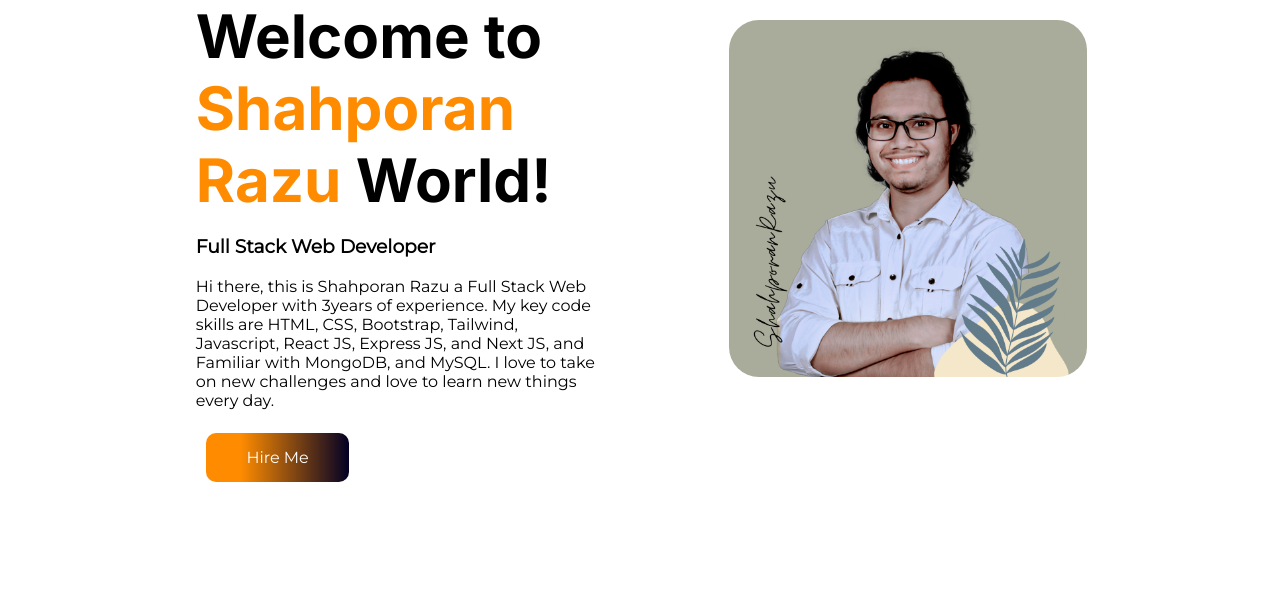
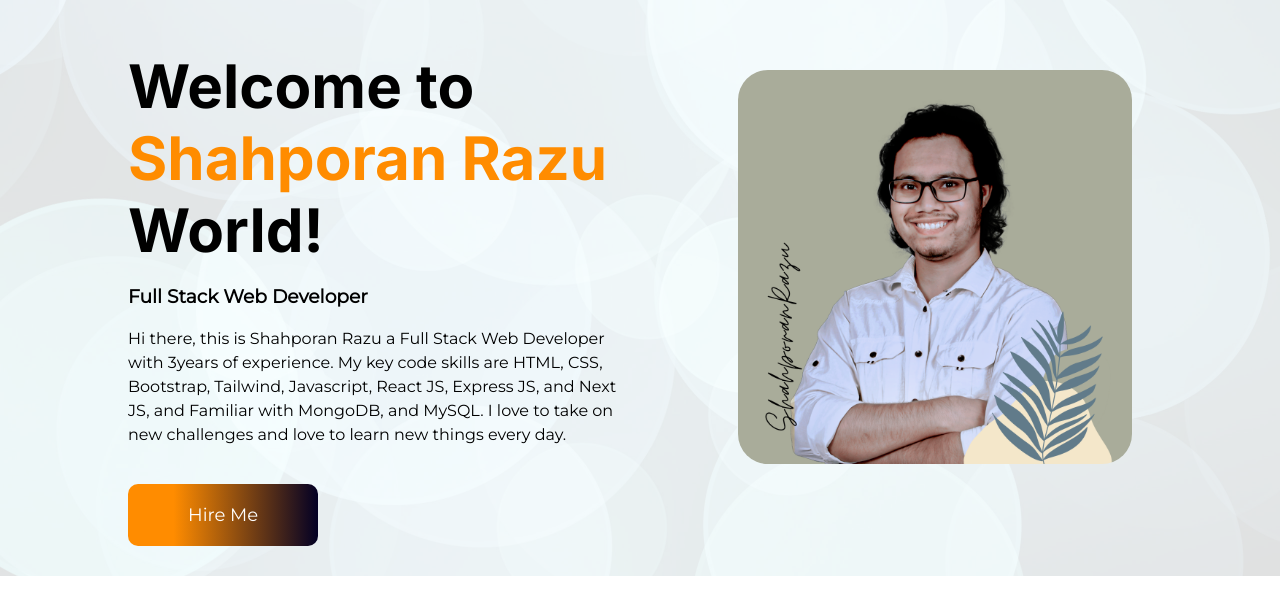
Before and after one commit to shahporanrazu/portfolio-website, a plain HTML site: page index.html in a window 1280 px wide. Drawn offline with Linux system fonts and the light colour scheme.

Commit message:
update 4

```diff
--- a/css/style.css
+++ b/css/style.css
@@ -1,6 +1,6 @@
 * {
-    margin: 0 auto;
-    width: 90%;
+    margin: 0;
+
 }
 
 h1 {
@@ -18,19 +18,29 @@ body {
 
 .container {
     display: flex;
-    background-image: url(images/bg.png);
+    background-image: url(../images/bokeh-background.png);
+    background-repeat: no-repeat;
+    background-size: cover;
+    padding-top: 50px;
+    padding-bottom: 50px;
+
 }
 
 .div1 {
     width: 50%;
     margin: auto;
-
+    padding-left: 10%;
 }
 
 .div2 {
     width: 50%;
     padding: 20px;
+    margin-right: 10%;
 
+}
+
+p {
+    line-height: 24px;
 }
 
 .div2 img {
@@ -41,13 +51,13 @@ body {
 
 .button {
     width: 50px;
-    padding: 15px 40px;
+    padding: 20px 60px;
     background: rgb(255, 140, 0);
     background: linear-gradient(90deg, rgba(255, 140, 0, 1) 24%, rgba(2, 0, 36, 1) 100%);
     text-decoration: none;
     border-radius: 10px;
-    margin-left: 33px;
     color: #fff;
+    font-size: 18px;
 
 }
 
```
Also changed, not shown: index.html (+1 -1 lines), images/background.png (added), images/bokeh-background.png (added).
